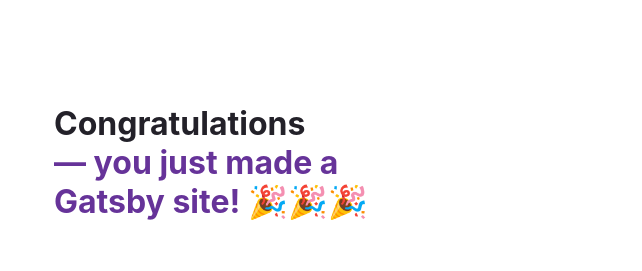
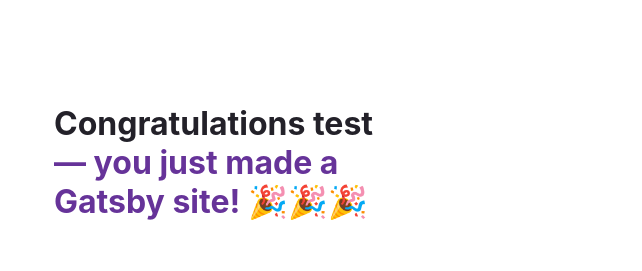
Before and after one commit to ollysmall/ollys-portfolio-site, a Gatsby site: page / in a window 1280 px wide. Shown: the top 271 px of the page, without its empty margins (50-692 px from the left). Built offline with nearby package versions, Linux system fonts and the light colour scheme; Gatsby itself is replaced by a stand-in of ours.

Commit message:
Initial test commit

```diff
--- a/src/pages/index.js
+++ b/src/pages/index.js
@@ -131,7 +131,7 @@
     <main style={pageStyles}>
       <title>Home Page</title>
       <h1 style={headingStyles}>
-        Congratulations
+        Congratulations test
         <br />
         <span style={headingAccentStyles}>— you just made a Gatsby site! </span>
         <span role="img" aria-label="Party popper emojis">
```
